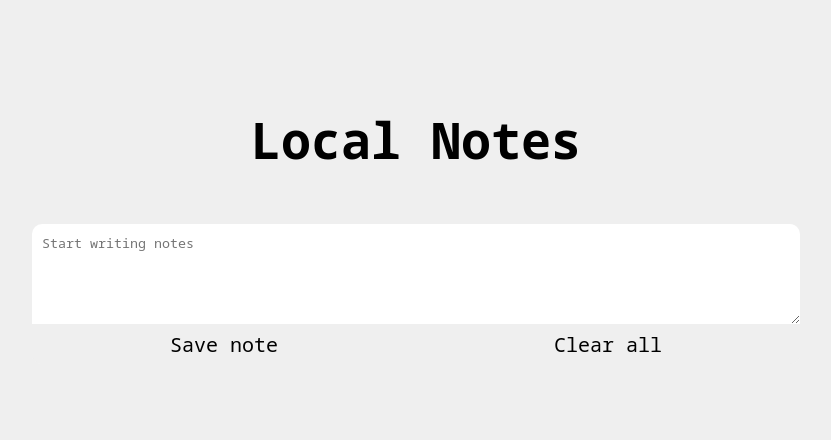
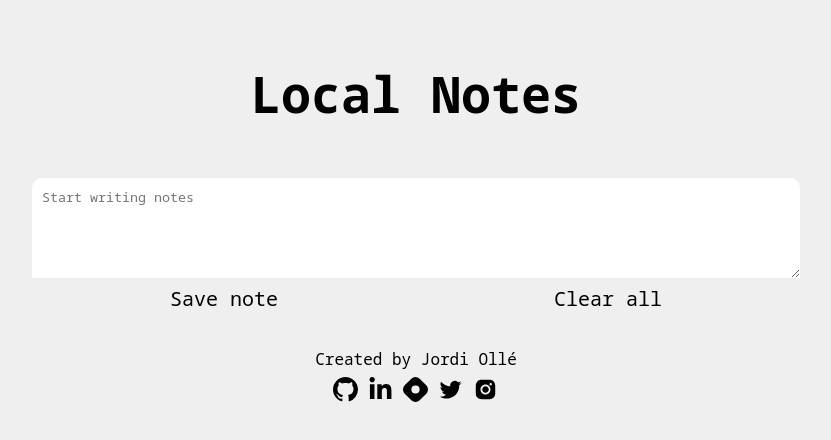
Before and after one commit to jolle11/local-notes, a React (Vite) app: page / in a window 1280 px wide. Shown: the top 440 px of the page, without its empty margins (224-1055 px from the left). Built offline with nearby package versions, Linux system fonts and the light colour scheme.

Commit message:
Added footer

```diff
--- a/src/App.jsx
+++ b/src/App.jsx
@@ -8,7 +8,7 @@ import 'react-toastify/dist/ReactToastify.css';
 import { toastOptions } from './config/ToastOptions';
 
 // COMPONENTS
-import { Note } from './components';
+import { Note, Footer } from './components';
 
 function App() {
     const [text, setText] = useState('');
@@ -100,6 +100,7 @@ function App() {
                         ))}
                     </div>
                 )}
+                <Footer />
             </div>
             <ToastContainer />
         </Container>
--- /dev/null
+++ b/src/components/Footer/Footer.jsx
@@ -0,0 +1,97 @@
+import styled from 'styled-components';
+import { VscGithubInverted, VscTwitter } from 'react-icons/vsc';
+import { FaLinkedinIn } from 'react-icons/fa';
+import { SiHashnode } from 'react-icons/si';
+import { AiFillInstagram } from 'react-icons/ai';
+
+const Footer = () => {
+    return (
+        <Container>
+            <div className="footer">
+                <p className="footer__text">Created by Jordi Ollé</p>
+                <div className="footer__links">
+                    <a href="https://github.com/jolle11" className="footer__link">
+                        <VscGithubInverted />
+                    </a>
+                    <a
+                        href="https://www.linkedin.com/in/jordi-oll%C3%A9-ballest%C3%A9-8398b181/"
+                        className="footer__link footer__link--linkedin"
+                    >
+                        <FaLinkedinIn />
+                    </a>
+                    <a
+                        href="https://jordi0lle.hashnode.dev/"
+                        className="footer__link footer__link--hashnode"
+                    >
+                        <SiHashnode />
+                    </a>
+                    <a
+                        href="https://twitter.com/jordi0lle"
+                        className="footer__link footer__link--twitter"
+                    >
+                        <VscTwitter />
+                    </a>
+                    <a
+                        href="https://www.instagram.com/jordi0lle/"
+                        className="footer__link footer__link--instagram"
+                    >
+                        <AiFillInstagram />
+                    </a>
+                </div>
+            </div>
+        </Container>
+    );
+};
+
+export default Footer;
+
+const Container = styled.div`
+    .footer {
+        padding-top: 30px;
+        display: flex;
+        flex-direction: column;
+        justify-content: center;
+        align-items: center;
+        &__text {
+            text-align: center;
+        }
+        &__links {
+            display: flex;
+            flex-wrap: wrap;
+            justify-content: center;
+        }
+        &__link {
+            font-size: 25px;
+            color: black;
+            margin: 5px;
+            transition: color 0.2s ease;
+            &:hover {
+                color: #202020;
+            }
+            &--linkedin {
+                transition: color 0.2s ease;
+                &:hover {
+                    color: #0a66c2;
+                }
+            }
+            &--hashnode {
+                transition: color 0.2s ease;
+                &:hover {
+                    color: #2962ff;
+                }
+            }
+            &--twitter {
+                transition: color 0.2s ease;
+                &:hover {
+                    color: #1d9bf0;
+                }
+            }
+            &--instagram {
+                transition: color 0.2s ease;
+                &:hover {
+                    color: #fe0a64;
+                }
+            }
+        }
+    }
+`;
--- a/src/components/index.js
+++ b/src/components/index.js
@@ -1,3 +1,4 @@
 import Note from "./Note/Note";
+import Footer from "./Footer/Footer";
 
-export { Note };
+export { Note, Footer };
```
Also changed, not shown: 1 other file (tests, documents, lock files or other folders).
